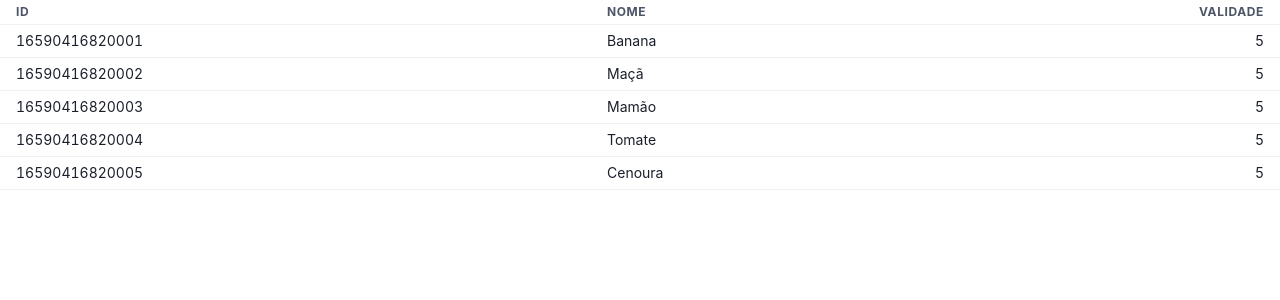
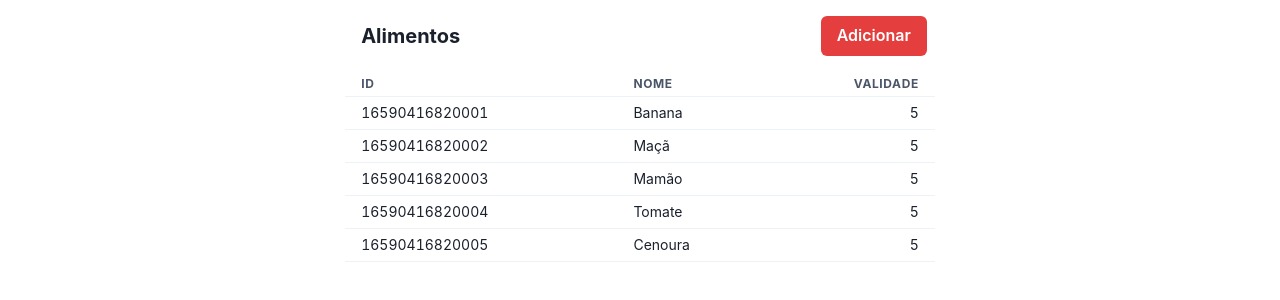
Before and after one commit to souzantero/homy, a React (Create React App) app in the folder client/: page / in a window 1280 px wide. Shown: the top 300 px of the page. Built offline with nearby package versions, Linux system fonts and the light colour scheme.

Commit message:
feat(client/food): add food button created

```diff
--- a/client/src/app/components/Foods.tsx
+++ b/client/src/app/components/Foods.tsx
@@ -1,4 +1,4 @@
-import { Skeleton } from '@chakra-ui/react'
+import { Box, Button, ButtonGroup, Container, Flex, Heading, Skeleton, Spacer } from '@chakra-ui/react'
 
 import { useMemo } from "react"
 import { useFoods } from "../hooks/useFoods"
@@ -11,6 +11,19 @@ export function Foods() {
   if (fetching) return <Skeleton height='20px' />
 
   return (
-    <FoodTable foods={foods || []} />
+    <Container padding='2'>
+      <Flex padding='2' minWidth='max-content' alignItems='center' gap='2'>
+        <Box padding='2'>
+          <Heading size='md'>Alimentos</Heading>
+        </Box>
+        <Spacer />
+        <ButtonGroup gap='2'>
+          <Button colorScheme='red'>Adicionar</Button>
+        </ButtonGroup>
+      </Flex>
+      <Box marginTop='2'>
+        <FoodTable foods={foods || []} />
+      </Box>
+    </Container>
   )
 }
```
